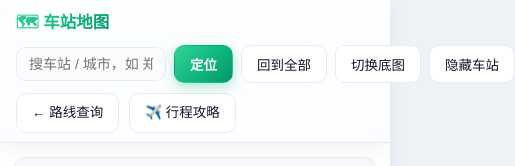
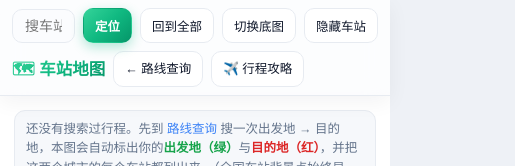
Before and after one commit to citong/12306-cheapest-route, a plain HTML site: page map.html in a window 390 px wide. Shown: the top 166 px of the page, 515 px wide, since content can reach past the window. Drawn offline with Linux system fonts and the light colour scheme.

Commit message:
style(map): 地图页手机端搜索栏通栏、按钮紧凑
- ≤720px 时搜索框(.q)置顶并占满整行，输入框自适应宽度，操作按钮字号/内边距收紧，避免窄屏溢出。

```diff
--- a/map.html
+++ b/map.html
@@ -71,7 +71,10 @@
   #side{width:auto;border-right:none;border-bottom:1px solid var(--line);max-height:36vh}
   #map{height:64vh}
   .hint{display:none}
-  .q input{width:150px}
+  .q{order:-1;flex:1 1 100%}
+  .q input{width:100%}
+  .btn{font-size:12.5px;padding:7px 11px}
+  header{gap:8px;padding:8px 12px}
 }
 </style>
 </head>
```
Also changed, not shown: scripts/map_template.html (+4 -1 lines).
